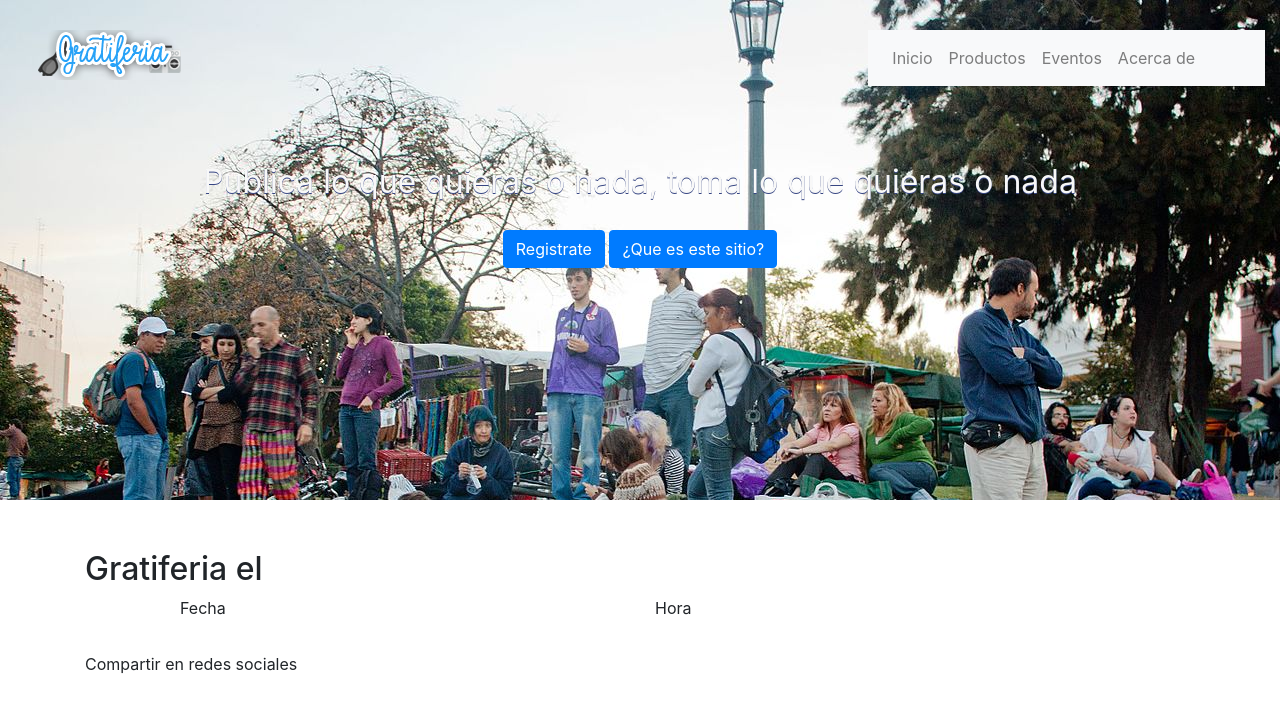
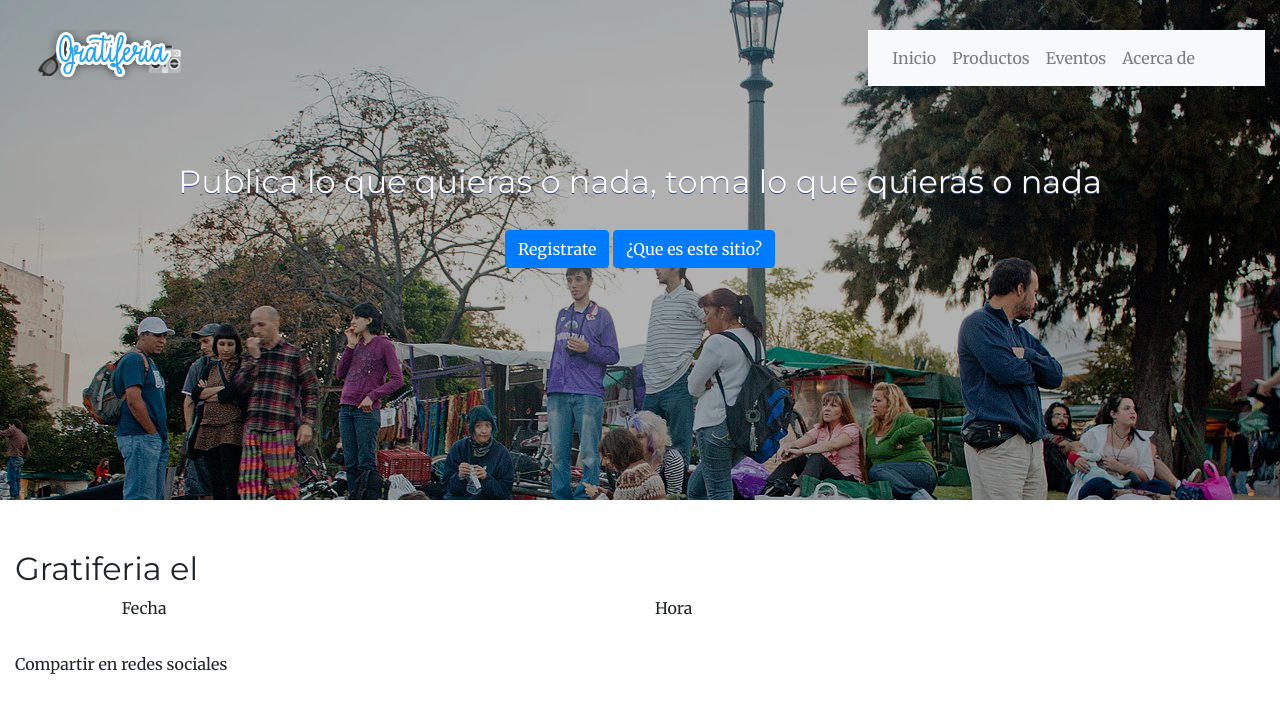
Before and after one commit to fernandosg/gratiferia, a Django app: template apps/events/templates/events/detail.html in a window 1280 px wide. Shown: the top 713 px of the page. Run offline with Django 3.2, Linux system fonts and the light colour scheme; the template is opened without the code that fills it, so the values that code supplies are empty; some libraries are stand-ins or nearby versions.

Commit message:
Style in index

```diff
--- a/templates/base.html
+++ b/templates/base.html
@@ -7,7 +7,17 @@
     <title>Gratiferia</title>
   {% endif %}
   <link rel="stylesheet" href="{{STATIC_URL}}/static/css/bootstrap.min.css" />
+  <link href="https://fonts.googleapis.com/css?family=Montserrat" rel="stylesheet">
+  <link href="https://fonts.googleapis.com/css?family=Merriweather" rel="stylesheet">
   <style>
+    body{
+      font-family: 'Merriweather', serif;
+    }
+
+    h1, h2, h3, h4, h5{
+      font-family: 'Montserrat', sans-serif;
+    }
+
     header.head{
       background: url('/static/img/bg_header.jpg');
       padding-top: 30px;
@@ -49,7 +59,10 @@
   {% endblock %}
 </head>
 <body>
-  <header class="container-fluid head">
+  <header class="container-fluid head" style="overflow: hidden; position: relative;">
+    <div style="position: absolute; z-index:1; background-color: rgba(0,0,0,0.3); color: #fff; position: absolute; top: 0; left: 0; width: 100%; min-height: 700px;"></div>
+    <div class="row" style="position:absolute; z-index:2; width: 100%;">
+      <div class="col-12">
         <div class="row">
           <div class="col-12">
             <section class="row">
@@ -92,8 +105,10 @@
             </div>
           </section>
         </div>
+      </div>
+    </div>
   </header>
-  <main class="container" style="padding-top:50px;">
+  <main class="container-fluid" style="padding-top:50px;">
     {% block content %}
     {% endblock %}
   </main>
```
Also changed, not shown: apps/home/templates/home/index.html (+22 -2 lines). Lines whose indentation alone changed are shown as unchanged.
